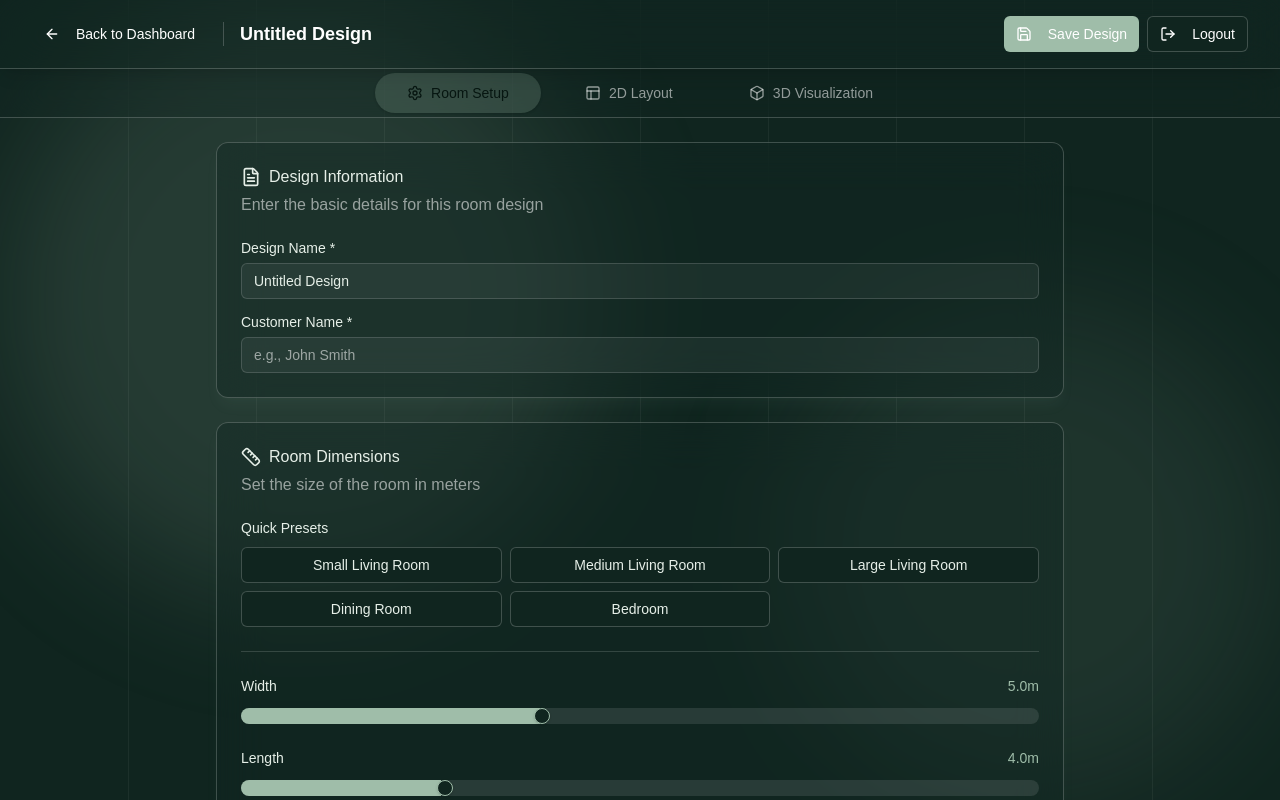
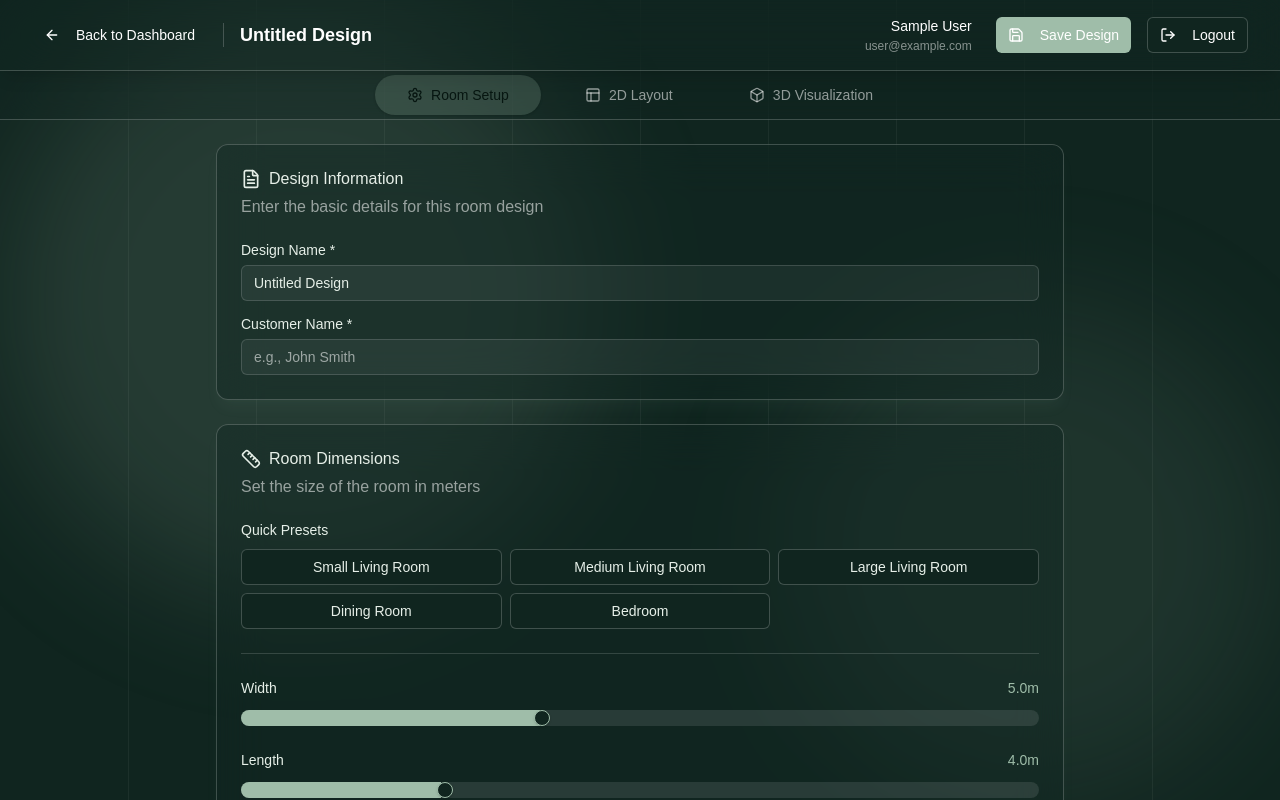
Before and after one commit to Chenul-Thenuwara/Human-computer-interaction, a Next.js app: page /design/new in a window 1280 px wide. Shown: the top 800 px of the page. Built offline with nearby package versions, Linux system fonts and the light colour scheme; no server answers; sample sign-in values are in the browser's storage; a web font is replaced by a local one.

Commit message:
feat: display user profile info next to logout button

```diff
--- a/src/app/design/new/page.tsx
+++ b/src/app/design/new/page.tsx
@@ -16,7 +16,7 @@ import { toast } from "sonner";
 export default function DesignStudioPage() {
   // Always work with 'new' for now, or existing context
   const { currentDesign, setCurrentDesign, saveDesign } = useDesign();
-  const { logout } = useAuth();
+  const { user, logout } = useAuth();
   const [activeTab, setActiveTab] = useState("setup");
 
   useEffect(() => {
@@ -118,7 +118,13 @@ export default function DesignStudioPage() {
                   )}
                 </div>
               </div>
-              <div className="flex items-center gap-2">
+              <div className="flex items-center gap-4">
+                {user && (
+                  <div className="flex flex-col items-end gap-0.5 mr-2">
+                    <span className="text-sm font-medium text-white">{user.displayName || user.email?.split('@')[0]}</span>
+                    <span className="text-xs text-white/50">{user.email}</span>
+                  </div>
+                )}
                 <Button
                   onClick={handleSave}
                   className="bg-primary hover:bg-primary/90 text-white"
```
Lines whose indentation alone changed are shown as unchanged.
